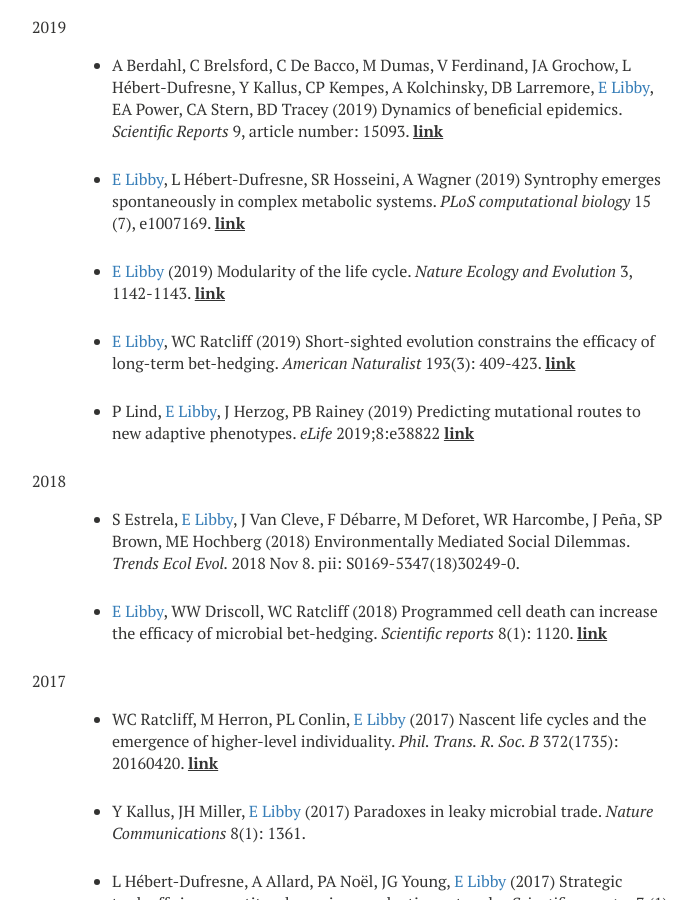
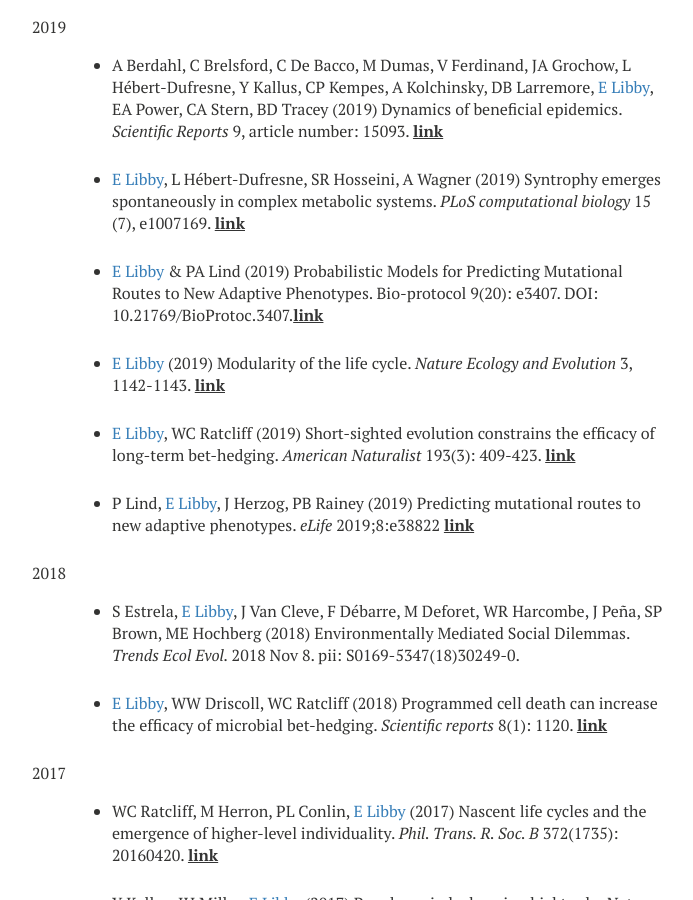
Before and after one commit to ericlibby/oldweb, a Jekyll site: the page built from p_publications/index.md, in a window 1280 px wide and 900 px high, scrolled down 941 px. Shown: the whole window, without its empty margins (288-981 px from the left). Built offline with Jekyll 4.4.1, drawn with Linux system fonts in a browser that asks for light colours; nearby versions of some CDN libraries.

Commit message:
fixed bioprotocol

```diff
--- a/p_publications/index.md
+++ b/p_publications/index.md
@@ -36,6 +36,8 @@ Email: elibbyscience at gmail.com
 :	* A Berdahl, C Brelsford, C De Bacco, M Dumas, V Ferdinand, JA Grochow, L Hébert-Dufresne, Y Kallus, CP Kempes, A Kolchinsky, DB Larremore, <span style="color:#377EB8;"> E Libby</span>, EA Power, CA Stern, BD Tracey (2019) Dynamics of beneficial epidemics. <I> Scientific Reports </I> 9, article number: 15093. [**link**](https://www.nature.com/articles/s41598-019-50039-w)
 
 	* <span style="color:#377EB8;"> E Libby</span>, L Hébert-Dufresne, SR Hosseini, A Wagner (2019) Syntrophy emerges spontaneously in complex metabolic systems. <I> PLoS computational biology </I> 15 (7), e1007169. [**link**](https://journals.plos.org/ploscompbiol/article?id=10.1371/journal.pcbi.1007169)
+
+	* <span style="color:#377EB8;"> E Libby</span> & PA Lind (2019) Probabilistic Models for Predicting Mutational Routes to New Adaptive Phenotypes. Bio-protocol 9(20): e3407. DOI: 10.21769/BioProtoc.3407.[**link**](https://bio-protocol.org/e3407)
 
 	* <span style="color:#377EB8;"> E Libby</span> (2019) Modularity of the life cycle. <I> Nature Ecology and Evolution </I> 3, 1142-1143. [**link**](https://www.nature.com/articles/s41559-019-0956-5)
 
```
